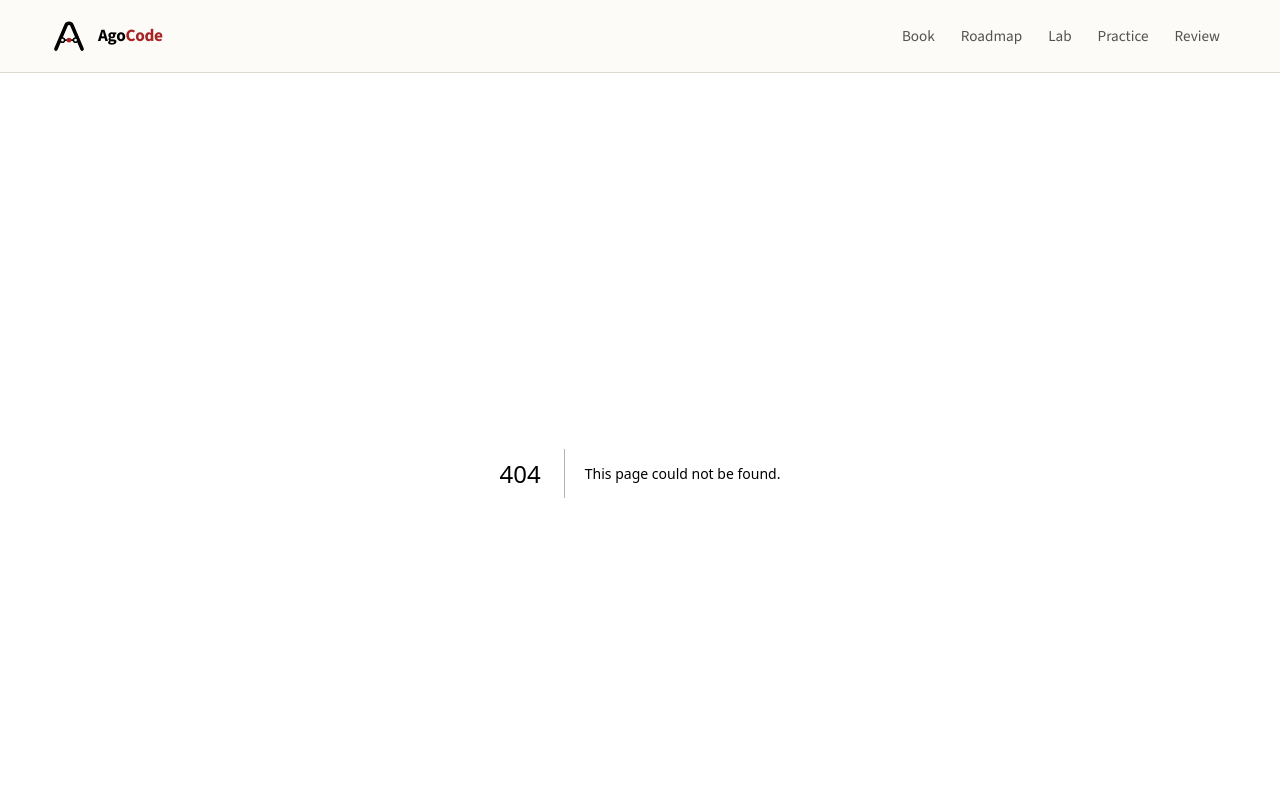
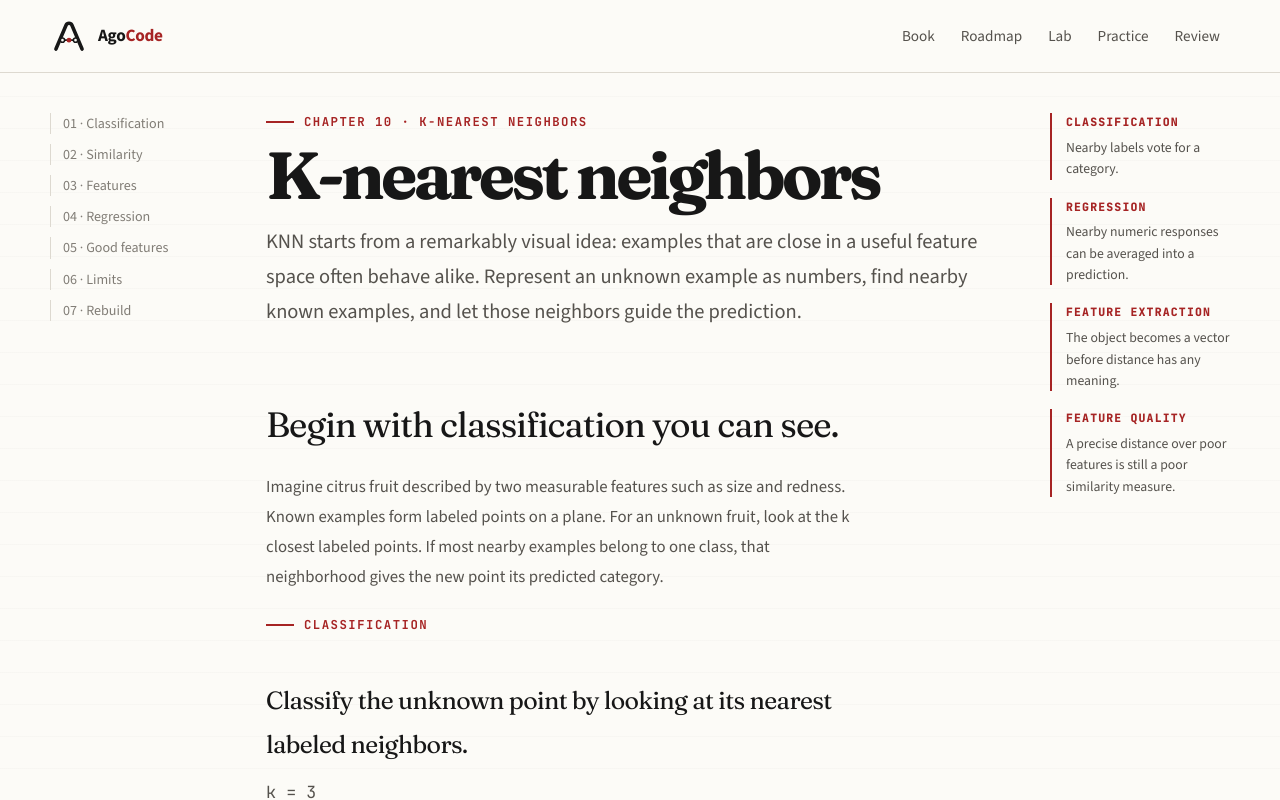
Before and after one commit to anatwork14/agocode, a Next.js app: page /learn/k-nearest-neighbors in a window 1280 px wide. Before the commit this address had no page. Shown: the top 800 px of the page. Built offline with nearby package versions, Linux system fonts and the light colour scheme.

Commit message:
feat: add Chapter 10 KNN lesson

```diff
--- /dev/null
+++ b/app/learn/k-nearest-neighbors/page.tsx
@@ -0,0 +1,143 @@
+import Link from "next/link";
+import { CitrusClassificationLab } from "@/components/knn/CitrusClassificationLab";
+import { FeatureQualityCheck } from "@/components/knn/FeatureQualityCheck";
+import { KnnRebuild } from "@/components/knn/KnnRebuild";
+import { RegressionLab } from "@/components/knn/RegressionLab";
+import { TasteSimilarityLab } from "@/components/knn/TasteSimilarityLab";
+import { MarginNote } from "@/components/ui/MarginNote";
+
+export const metadata = { title: "K-nearest neighbors" };
+
+export default function KNearestNeighborsPage() {
+  return (
+    <main className="page page--tight">
+      <div className="site-shell">
+        <div className="reading-layout">
+          <nav className="reading-nav" aria-label="K-nearest neighbors sections">
+            <a href="#classify">01 · Classification</a>
+            <a href="#similarity">02 · Similarity</a>
+            <a href="#features">03 · Features</a>
+            <a href="#regression">04 · Regression</a>
+            <a href="#quality">05 · Good features</a>
+            <a href="#limits">06 · Limits</a>
+            <a href="#rebuild">07 · Rebuild</a>
+          </nav>
+
+          <article className="reading-column">
+            <div className="eyebrow">Chapter 10 · K-nearest neighbors</div>
+            <h1 className="editorial-title editorial-title--compact">K-nearest neighbors</h1>
+            <p className="lede">
+              KNN starts from a remarkably visual idea: examples that are close in a useful feature space often behave
+              alike. Represent an unknown example as numbers, find nearby known examples, and let those neighbors guide
+              the prediction.
+            </p>
+
+            <div className="prose-block">
+              <section id="classify">
+                <h2>Begin with classification you can see.</h2>
+                <p>
+                  Imagine citrus fruit described by two measurable features such as size and redness. Known examples form
+                  labeled points on a plane. For an unknown fruit, look at the k closest labeled points. If most nearby
+                  examples belong to one class, that neighborhood gives the new point its predicted category.
+                </p>
+                <CitrusClassificationLab />
+                <p>
+                  The important sequence is not “draw a graph.” It is <strong>features → distance → k neighbors → vote</strong>.
+                  The graph simply makes that sequence visible in two dimensions.
+                </p>
+              </section>
+
+              <section id="similarity">
+                <h2>The same idea becomes a recommendation system when points represent people.</h2>
+                <p>
+                  A person cannot be placed on a useful similarity graph until you decide what coordinates describe them.
+                  One simple approach is to turn preferences across several content categories into a numeric vector. Then
+                  distance between two vectors acts as a measure of how similar those profiles are in the chosen space.
+                </p>
+                <TasteSimilarityLab />
+              </section>
+
+              <section id="features">
+                <h2>Feature extraction is what turns the real object into coordinates.</h2>
+                <p>
+                  A fruit might become two numbers. A viewer might become four, five, or hundreds of preference values.
+                  Euclidean distance extends to those higher-dimensional vectors with the same rule: square coordinate
+                  differences, add them, and take the square root. You may no longer be able to draw the space, but the
+                  comparison still works numerically.
+                </p>
+                <div className="knn-pipeline" aria-label="KNN conceptual pipeline">
+                  <div><span className="mono">01</span><strong>Extract</strong><p>Convert the object into comparable numeric features.</p></div>
+                  <div><span className="mono">02</span><strong>Measure</strong><p>Compute distance from the unknown example to known examples.</p></div>
+                  <div><span className="mono">03</span><strong>Select</strong><p>Keep the k closest examples.</p></div>
+                  <div><span className="mono">04</span><strong>Predict</strong><p>Vote for a class or combine numeric responses.</p></div>
+                </div>
+              </section>
+
+              <section id="regression">
+                <h2>Neighbors can predict numbers as well as categories.</h2>
+                <p>
+                  Classification asks “which group?” Regression asks “what numeric response?” The nearest-neighbor search
+                  can stay the same. Instead of counting class labels, average the numeric responses from the selected
+                  neighborhood. Change k and you change which local evidence contributes to the prediction.
+                </p>
+                <RegressionLab />
+              </section>
+
+              <section id="quality">
+                <h2>Distance is only meaningful when the features are meaningful.</h2>
+                <p>
+                  Feature selection is part of the algorithmic reasoning, not a cosmetic preprocessing step. Features
+                  should connect directly to the behavior you want to predict and should cover the relevant space without
+                  baking in a narrow view of the user or object.
+                </p>
+                <FeatureQualityCheck />
+              </section>
+
+              <section id="limits">
+                <h2>KNN is simple, but the chapter does not pretend every similarity problem is easy.</h2>
+                <p>
+                  Different rating habits can make Euclidean distance exaggerate differences between otherwise similar
+                  profiles. The book points to cosine similarity as a practical alternative that compares vector direction
+                  rather than raw distance, while leaving that method outside the chapter&apos;s scope. Choosing k is also a
+                  modeling choice rather than a magic constant.
+                </p>
+                <div className="knn-boundary-grid">
+                  <div><strong>Feature quality</strong><p>Irrelevant or narrow coordinates create misleading neighborhoods.</p></div>
+                  <div><strong>Rating scale</strong><p>Two people can share a preference pattern while using different numeric magnitudes.</p></div>
+                  <div><strong>Neighborhood size</strong><p>k decides how local or broad the evidence becomes.</p></div>
+                  <div><strong>Prediction limits</strong><p>Similarity cannot guarantee a good forecast when the chosen features do not capture the forces driving the outcome.</p></div>
+                </div>
+                <p>
+                  The broader machine-learning lesson is equally useful: complex applications still depend on training
+                  examples and feature extraction. OCR, recommendations, and other classifiers can share this same basic
+                  structure even when their real feature engineering is much more sophisticated.
+                </p>
+              </section>
+
+              <section id="rebuild">
+                <h2>Rebuild the classifier from the four-stage mental model.</h2>
+                <p>
+                  Start with numeric feature vectors. Recover Euclidean distance. Sort or select the closest examples.
+                  Keep k of them. Finally, count their labels. If those stages are clear, the implementation is a direct
+                  translation of the model rather than something to memorize.
+                </p>
+                <KnnRebuild />
+                <div className="action-row">
+                  <Link className="button" href="/learn/chapter-9-recap">← Chapter 9 recap</Link>
+                  <Link className="button button--primary" href="/learn/chapter-10-recap">Chapter 10 recap →</Link>
+                </div>
+              </section>
+            </div>
+          </article>
+
+          <aside className="margin-column" aria-label="K-nearest neighbors notes">
+            <MarginNote label="Classification">Nearby labels vote for a category.</MarginNote>
+            <MarginNote label="Regression">Nearby numeric responses can be averaged into a prediction.</MarginNote>
+            <MarginNote label="Feature extraction">The object becomes a vector before distance has any meaning.</MarginNote>
+            <MarginNote label="Feature quality">A precise distance over poor features is still a poor similarity measure.</MarginNote>
+          </aside>
+        </div>
+      </div>
+    </main>
+  );
+}
```
